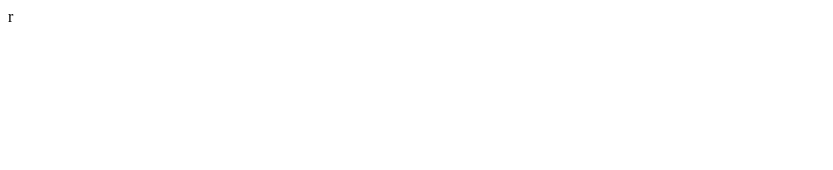
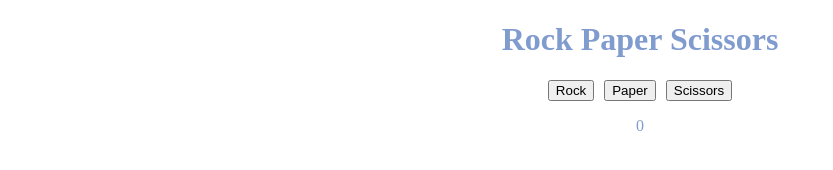
Before and after one commit to mantasmaciulis/RockPaperScissors, a plain HTML site: page index.html in a window 1280 px wide. Shown: the whole page, without its empty margins (0-833 px from the left). Drawn offline with Linux system fonts and the light colour scheme.

Commit message:
Begin UI

```diff
--- a/game.js
+++ /dev/null
@@ -1 +0,0 @@
-alert("rockpaperscissors")
--- a/index.html
+++ b/index.html
@@ -4,9 +4,19 @@
     <meta charset="UTF-8">
     <meta http-equiv="X-UA-Compatible" content="IE=edge">
     <meta name="viewport" content="width=device-width, initial-scale=1.0">
+    <link rel="stylesheet" href="style.css">
     <title>Document</title>
 </head>
 <body>
-    <script src="game.js"></script>r
+    <script src="game.js"></script>
+    <h1 class="title">Rock Paper Scissors</h1>
+
+    <div id = moveChoices>
+        <button class="choice" id="rock">Rock</button>
+        <button class="choice" id="paper">Paper</button>
+        <button class="choice" id="scissors">Scissors</button>
+    </div>
+    <p id="result">0</p>
+
 </body>
 </html>
--- a/style.css
+++ b/style.css
@@ -0,0 +1,14 @@
+.title{
+    color: #809BCE;
+    text-align: center;
+}
+#moveChoices{
+    display:flex;
+    color:aqua;
+    justify-content: center;
+    gap: 10px;
+}
+#result{
+    color: #809BCE;
+    text-align: center;
+}
```
